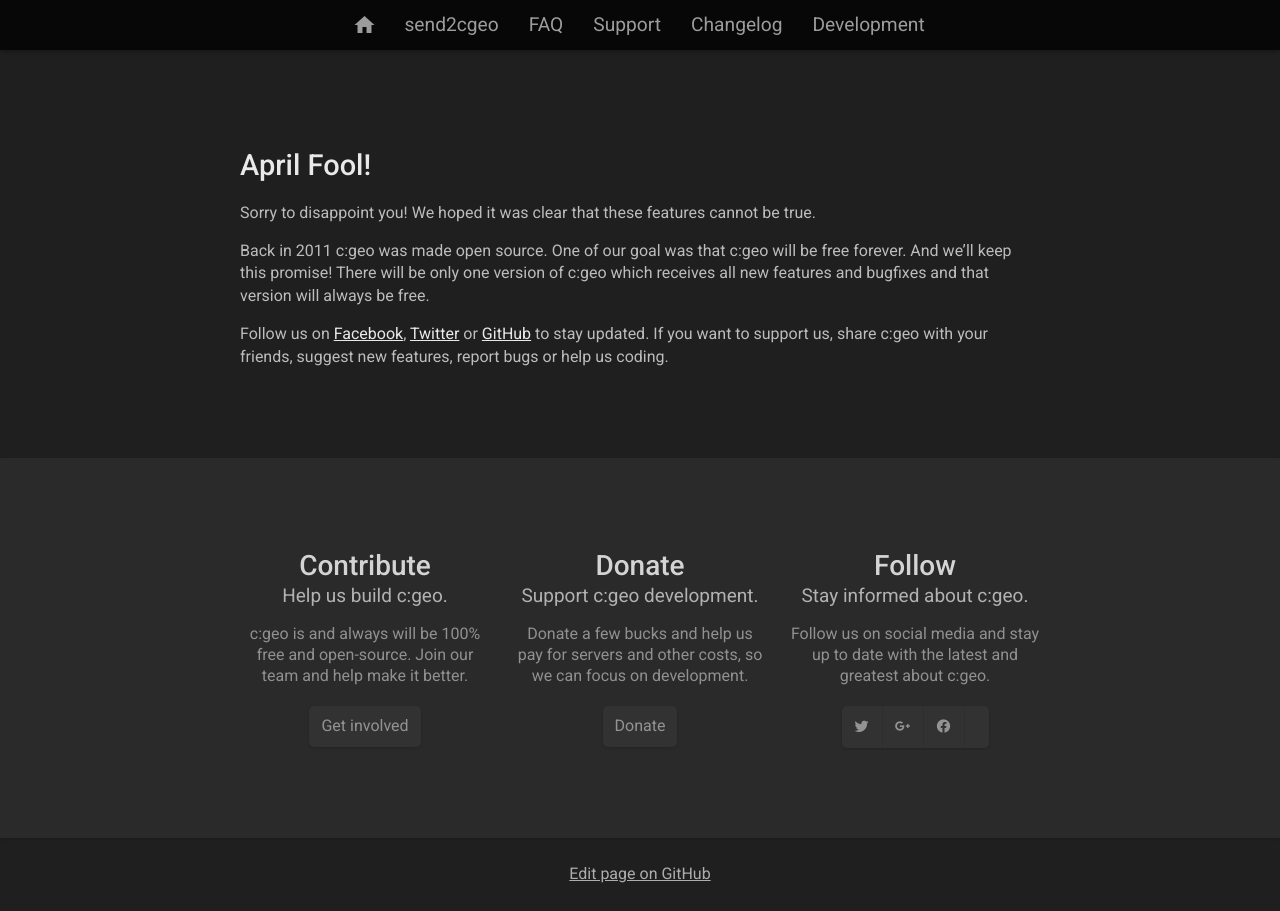
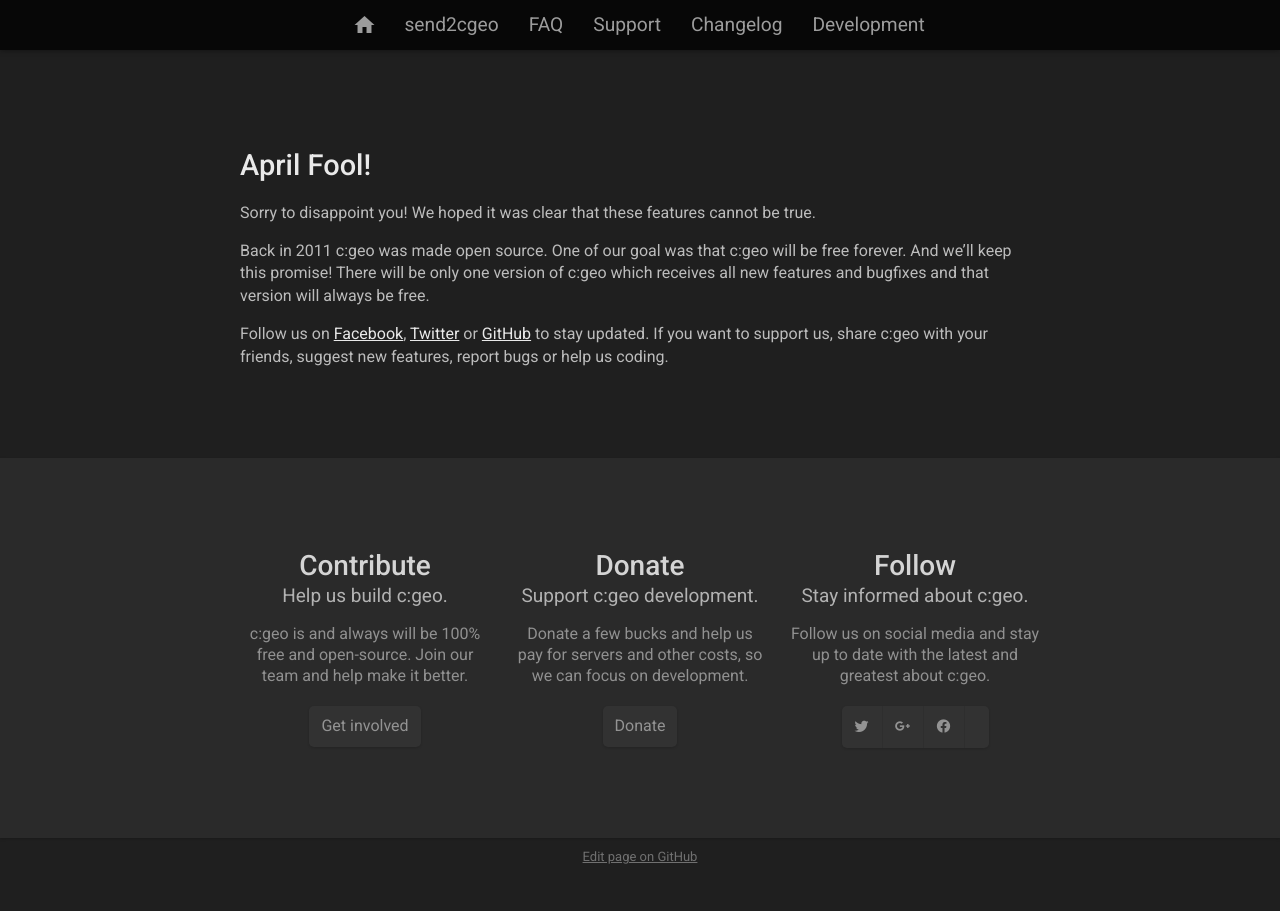
Before and after one commit to cgeo/cgeo.github.io, a Jekyll site: the page built from pro_get.md, in a window 1280 px wide. Built offline with Jekyll 4.4.1, drawn with Linux system fonts in a browser that asks for light colours; nearby versions of some CDN libraries; a script that is not in the unit is left out.

Commit message:
Make edit link less prominent

```diff
--- a/_sass/components/editOnGitHub.scss
+++ b/_sass/components/editOnGitHub.scss
@@ -1,6 +1,8 @@
 .edit-on-github {
+    opacity: .2;
 	color: white;
-	padding: $padding-box;
+	padding: 10px;
+    font-size: 13px;
 	text-align: center;
-	opacity: .7;
+	opacity: .4;
 }
```
